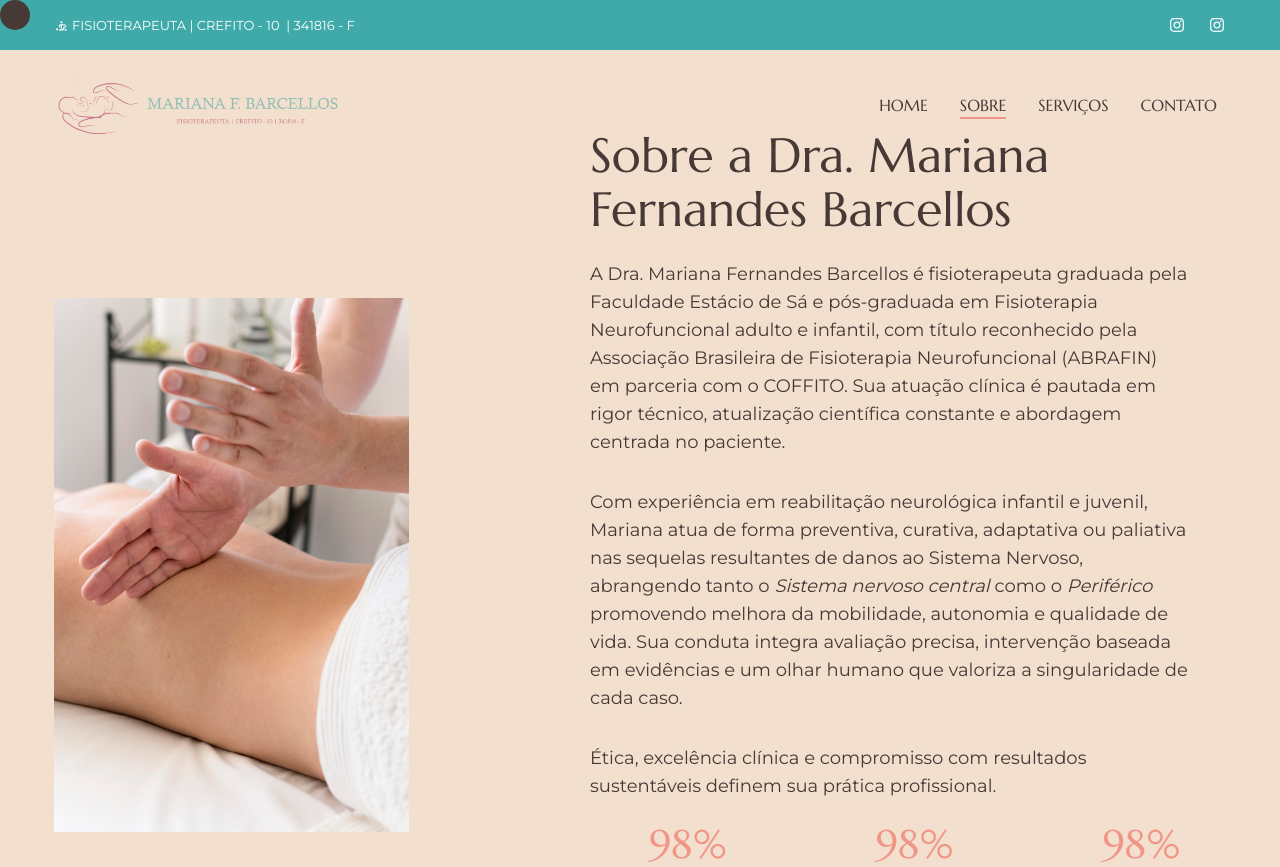
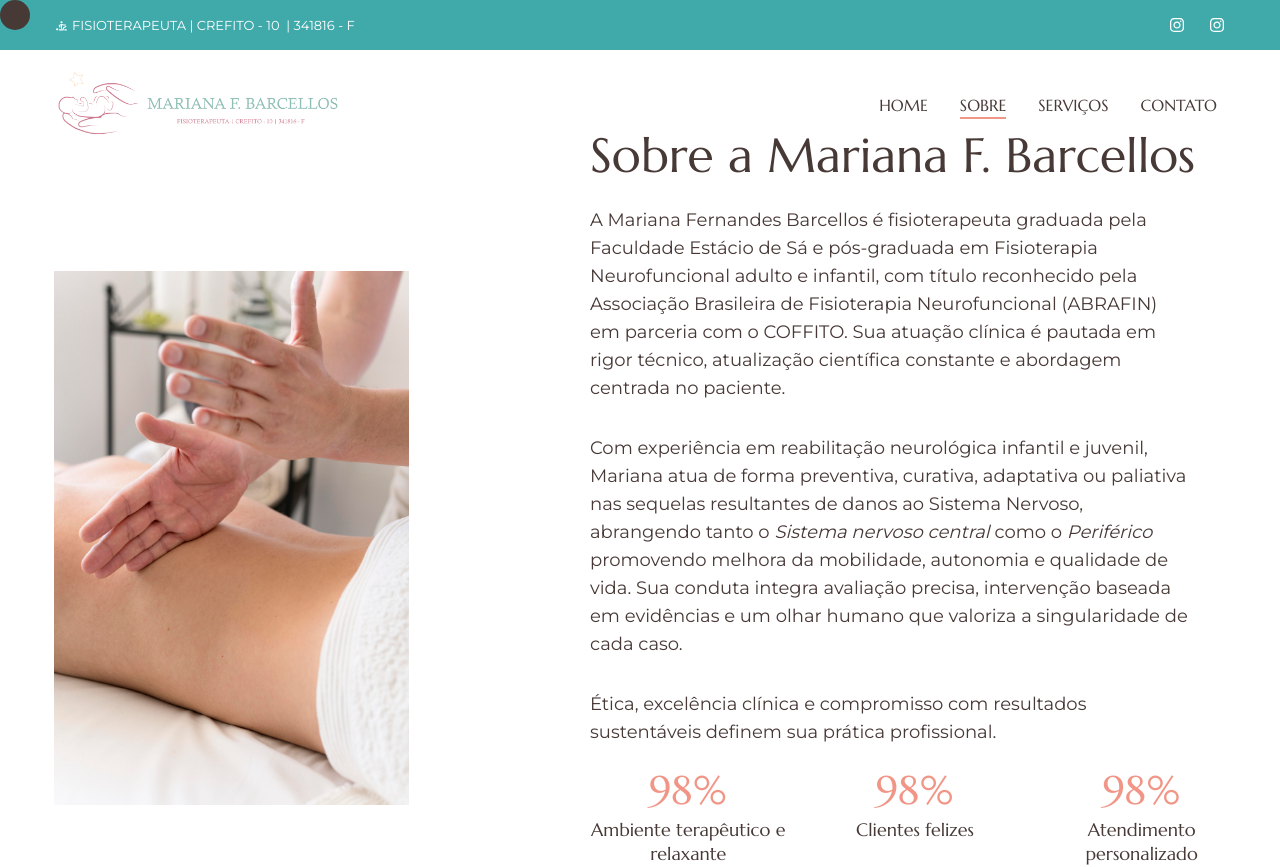
Before and after one commit to juniorpinhodev/mariana_barcellos, a Next.js app: page /sobre in a window 1280 px wide. Shown: the top 867 px of the page. Built offline with nearby package versions, Linux system fonts and the light colour scheme.

Commit message:
feat: 🎸 Ajusta cores e textos

```diff
--- a/app/contato/page.jsx
+++ b/app/contato/page.jsx
@@ -97,7 +97,7 @@ const contato = () => {
                 <div>
                   <h4 className="h4 mb-2">Email</h4>
                   <div className="flex flex-col gap-1">
-                    <p>mariespacovip@outlook.com</p>
+                    <p>fisio.marianafbarcellos@outlook.com</p>
                   </div>
                 </div>
               </div>
--- a/app/page.jsx
+++ b/app/page.jsx
@@ -35,7 +35,7 @@ const Home = () => {
               onMouseEnter={mouseEnterHandler}
               onMouseLeave={mouseLeaveHandler}
               className="lead max-w-xl mx-auto text-[14px] sm:text-[16px] md:text-[18px] xl:text-[20px] leading-relaxed">
-              Recupere sua mobilidade e qualidade de vida com tratamentos eficazes e personalizados
+              Cuidando do desenvolvimento neuropsicomotor e da autonomia das crianças com carinho, ciência e dedicação.
             </motion.p>
             <div className="flex flex-col xl:flex-row items-center gap-6 max-w-max mx-auto xl:mx-0">
               <motion.button
@@ -49,7 +49,8 @@ const Home = () => {
                 onMouseEnter={mouseEnterHandler}
                 onMouseLeave={mouseLeaveHandler}
               >
-                <ModalVideo />
+                {/*
+                 */}
               </motion.div>
             </div>
           </motion.div>
--- a/app/servicos/page.jsx
+++ b/app/servicos/page.jsx
@@ -42,7 +42,7 @@ const Servicos = () => {
                 <h3 className="text-xl xl:text-2xl">Fisioterapia</h3>
               </div>
               <p className="xl:pl-6 text-[13px] xl:text-[15px] text-center xl:text-left leading-relaxed">
-                Atendimento fisioterapêutico domiciliar pediátrico.
+                Atendimento fisioterapêutico neuropediátrico domiciliar.
               </p>
             </div>
 
@@ -82,7 +82,7 @@ const Servicos = () => {
           </div>
 
           {/* botão */}
-          <button className="bg-accent min-w-[150px] xl:min-w-[178px] rounded-tl-[30px] rounded-bl-[30px] rounded-tr-[4px] rounded-br-[24px] font-primary uppercase tracking-[1px] h-[48px] xl:h-[58px] pl-6 xl:pl-8 pr-4 xl:pr-6 flex items-center justify-center text-white text-sm xl:text-base">Saiba Mais</button>
+          {/* <button className="bg-accent min-w-[150px] xl:min-w-[178px] rounded-tl-[30px] rounded-bl-[30px] rounded-tr-[4px] rounded-br-[24px] font-primary uppercase tracking-[1px] h-[48px] xl:h-[58px] pl-6 xl:pl-8 pr-4 xl:pr-6 flex items-center justify-center text-white text-sm xl:text-base">Saiba Mais</button> */}
         </motion.div>
 
         {/* imagem - apenas desktop */}
--- a/app/sobre/page.jsx
+++ b/app/sobre/page.jsx
@@ -47,10 +47,10 @@ const sobre = () => {
           }}
           className="flex flex-col items-center xl:items-start xl:max-w-[650px] text-center xl:text-left w-full">
             <h2 className="text-[32px] leading-[34px] xl:text-[48px] xl:leading-[54px] font-primary mb-4 xl:mb-6 max-w-[540px] xl:max-w-none">
-             Sobre a Dra. Mariana Fernandes Barcellos
+             Sobre a Mariana F. Barcellos
             </h2>
             <p className="text-base xl:text-lg mb-6 xl:mb-8 max-w-[600px] leading-relaxed">
-              A Dra. Mariana Fernandes Barcellos é fisioterapeuta graduada pela Faculdade Estácio de Sá e pós-graduada em Fisioterapia Neurofuncional adulto e infantil, com título reconhecido pela Associação Brasileira de Fisioterapia Neurofuncional (ABRAFIN) em parceria com o COFFITO. Sua atuação clínica é pautada em rigor técnico, atualização científica constante e abordagem centrada no paciente.
+              A Mariana Fernandes Barcellos é fisioterapeuta graduada pela Faculdade Estácio de Sá e pós-graduada em Fisioterapia Neurofuncional adulto e infantil, com título reconhecido pela Associação Brasileira de Fisioterapia Neurofuncional (ABRAFIN) em parceria com o COFFITO. Sua atuação clínica é pautada em rigor técnico, atualização científica constante e abordagem centrada no paciente.
             </p>
 
             <p className="text-base xl:text-lg mb-6 xl:mb-8 max-w-[600px] leading-relaxed">
--- a/tailwind.config.mjs
+++ b/tailwind.config.mjs
@@ -13,7 +13,7 @@ module.exports = {
           DEFAULT: "#473936",
         },
         secondary: {
-          DEFAULT: "#f2dfce",
+          DEFAULT: "#fff",
           100: "#cea39c",
         },
         accent: {
```
